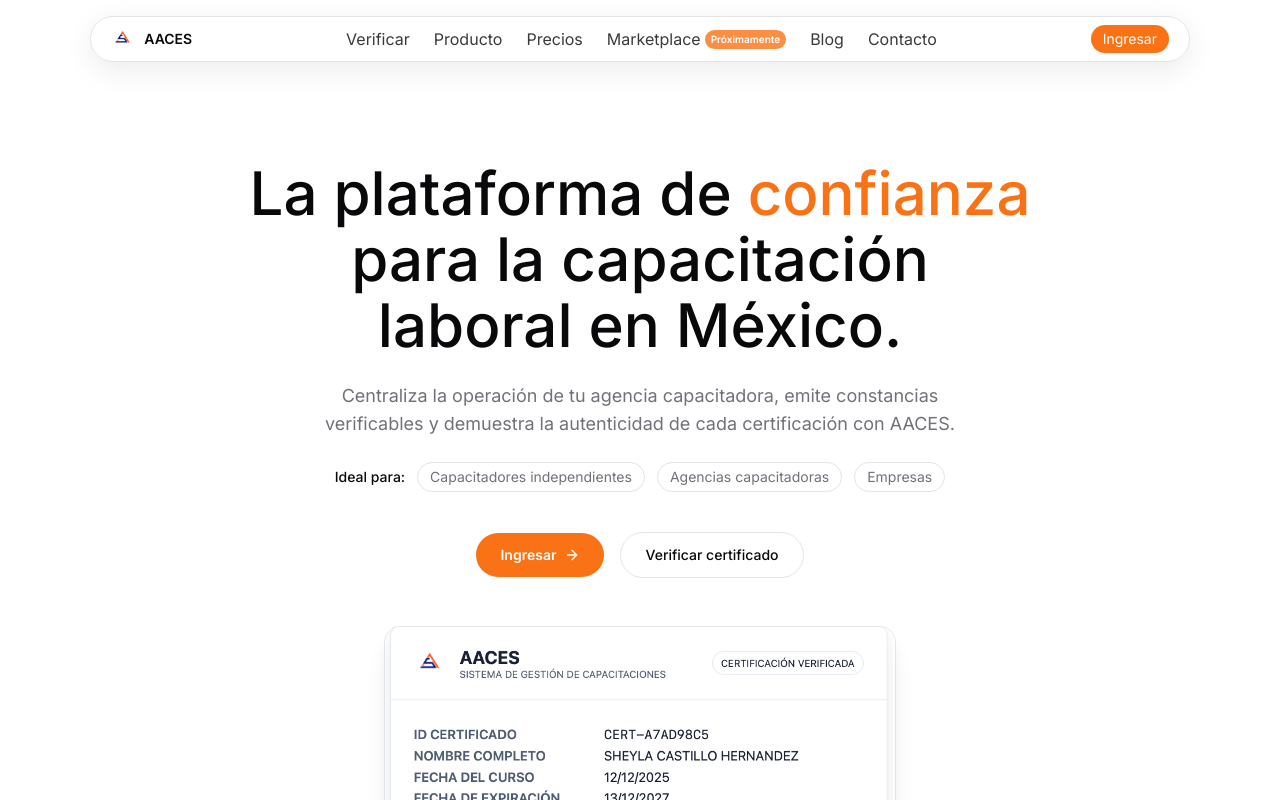
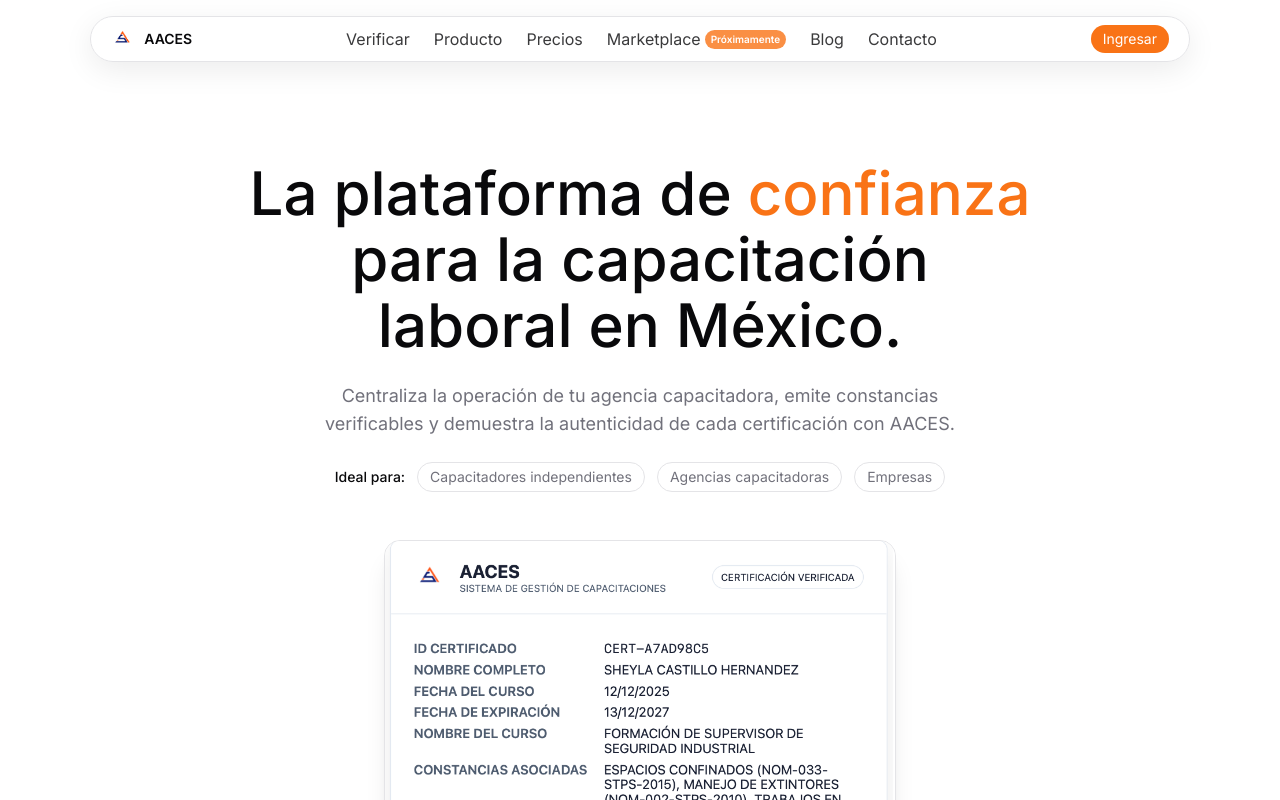
Before and after one commit to steveluis26/AACES2, a Next.js app in the folder frontend/: page / in a window 1280 px wide. Shown: the top 800 px of the page. Built offline with nearby package versions, Linux system fonts and the light colour scheme.

Commit message:
fix: remove CTA buttons from hero section

```diff
--- a/frontend/components/landing/hero-section.tsx
+++ b/frontend/components/landing/hero-section.tsx
@@ -1,7 +1,6 @@
 "use client"
 import Image from "next/image"
 import Link from "next/link"
-import { ArrowRight } from "lucide-react"
 
 export default function HeroSection() {
   return (
@@ -21,20 +20,6 @@
               <span className="rounded-full border border-border px-3 py-1">Agencias capacitadoras</span>
               <span className="rounded-full border border-border px-3 py-1">Empresas</span>
             </div>
-            <div className="mt-10 flex flex-wrap items-center justify-center gap-4">
-              <Link
-                href="/login"
-                className="inline-flex items-center rounded-full bg-orange-500 px-6 py-3 text-sm font-semibold text-white hover:bg-orange-600 transition-colors"
-              >
-                Ingresar <ArrowRight className="ml-2 h-4 w-4" />
-              </Link>
-              <Link
-                href="/verificar"
-                className="inline-flex items-center rounded-full border border-border bg-background px-6 py-3 text-sm font-medium hover:bg-muted transition-colors"
-              >
-                Verificar certificado
-              </Link>
-            </div>
           </div>
           <div className="relative mx-auto mt-12 max-w-lg">
             <div className="relative rounded-2xl border border-border/50 overflow-hidden shadow-xl bg-white">
```
